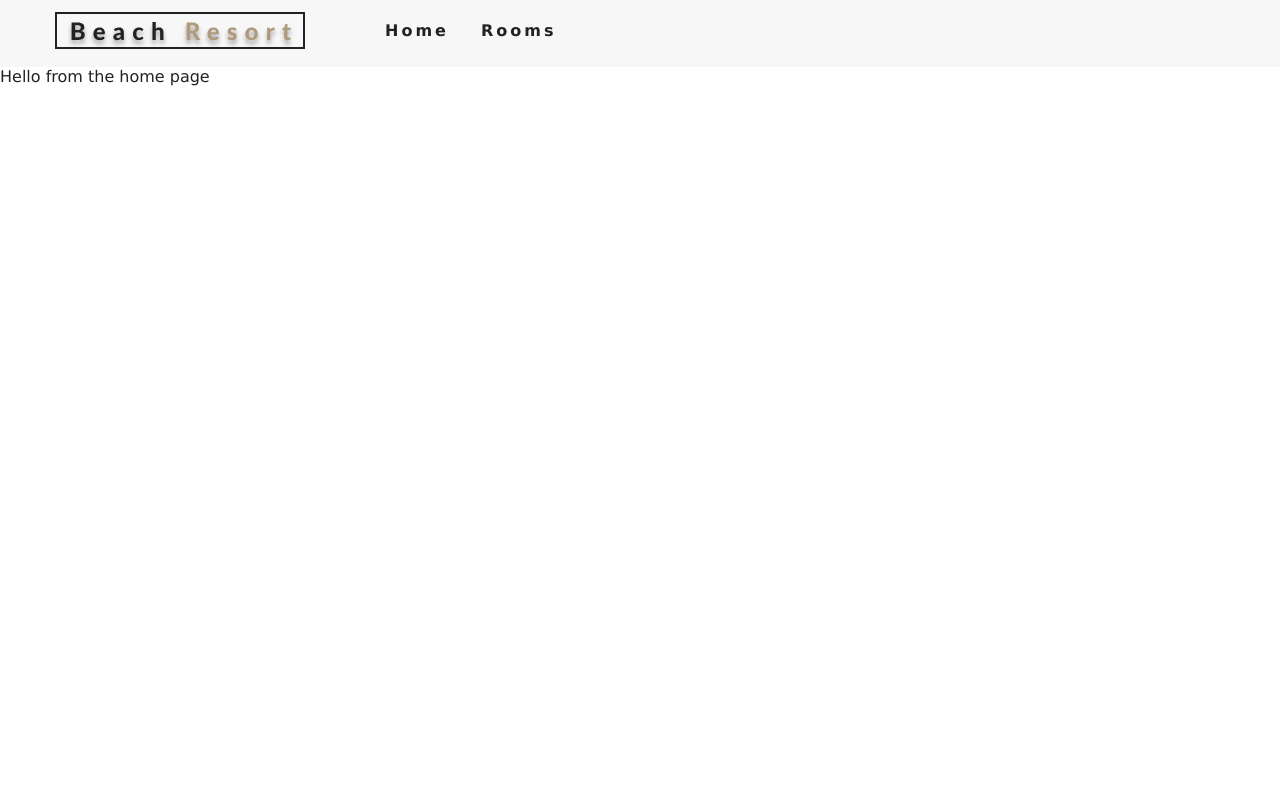
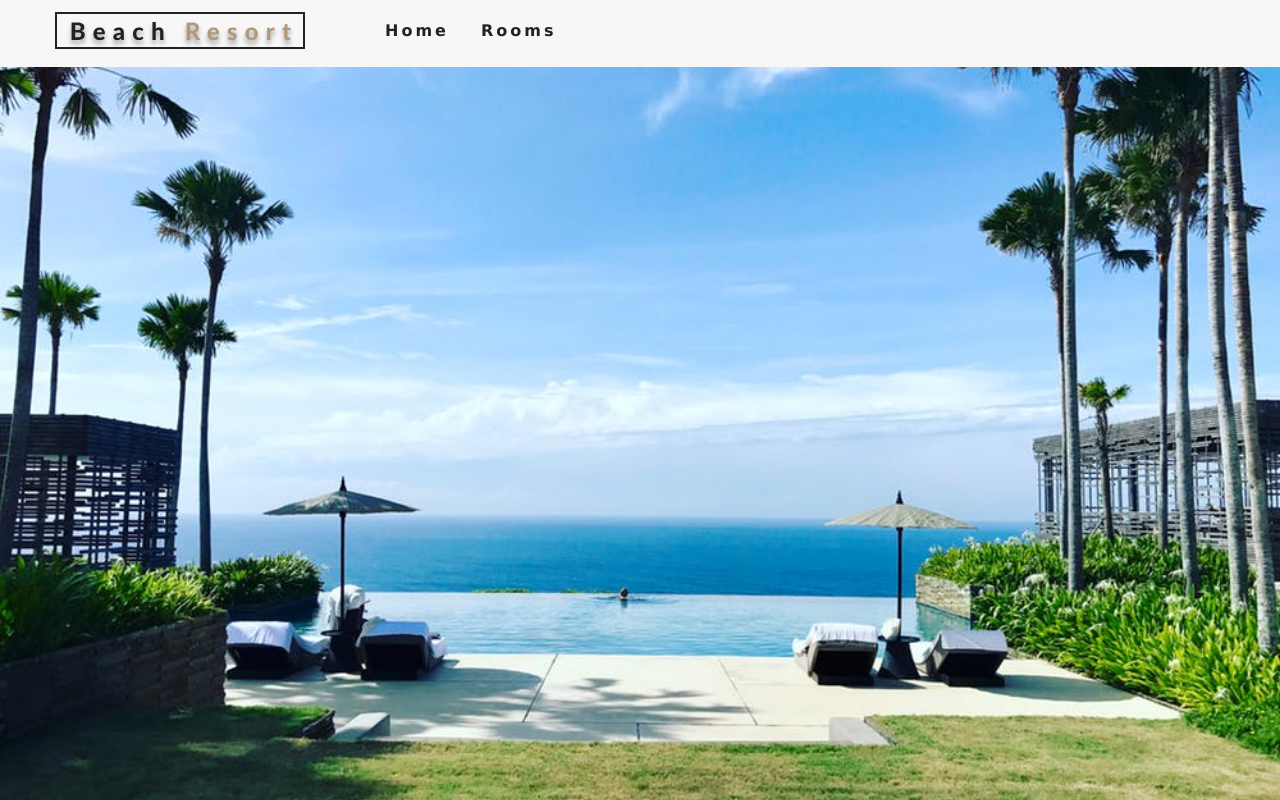
Before and after one commit to riskymind/resort-app, a React (Create React App) app: page / in a window 1280 px wide. Built offline with nearby package versions, Linux system fonts and the light colour scheme.

Commit message:
hero section done

```diff
--- /dev/null
+++ b/src/components/Hero.js
@@ -0,0 +1,9 @@
+import React from "react";
+
+export default function Hero({ hero, children }) {
+  return <div className={hero}>{children}</div>;
+}
+
+Hero.defaultProps = {
+  hero: "defaultHero",
+};
--- a/src/pages/Error.js
+++ b/src/pages/Error.js
@@ -1,7 +1,12 @@
 import React from "react";
+import Hero from '../components/Hero'
 
 const Error = () => {
-  return <div>Hello from Errors page</div>;
+  return (
+      <>
+        <Hero />
+      </>
+  );
 };
 
 export default Error;
--- a/src/pages/Home.js
+++ b/src/pages/Home.js
@@ -1,7 +1,12 @@
 import React from "react";
+import Hero from '../components/Hero';
 
  const Home = () => {
-  return <div>Hello from the home page</div>;
+  return (
+      <>
+        <Hero />
+      </>
+  )
 };
 
 export default Home
--- a/src/pages/Rooms.js
+++ b/src/pages/Rooms.js
@@ -1,5 +1,10 @@
 import React from "react";
+import Hero from "../components/Hero";
 
 export default function Rooms() {
-  return <div>Hello from Rooms page</div>;
+  return (
+    <>
+      <Hero hero="roomsHero" />
+    </>
+  );
 }
```
